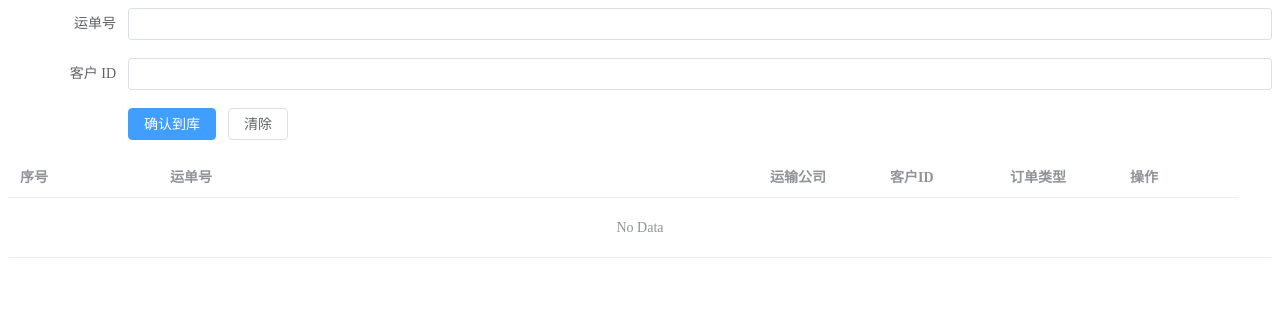
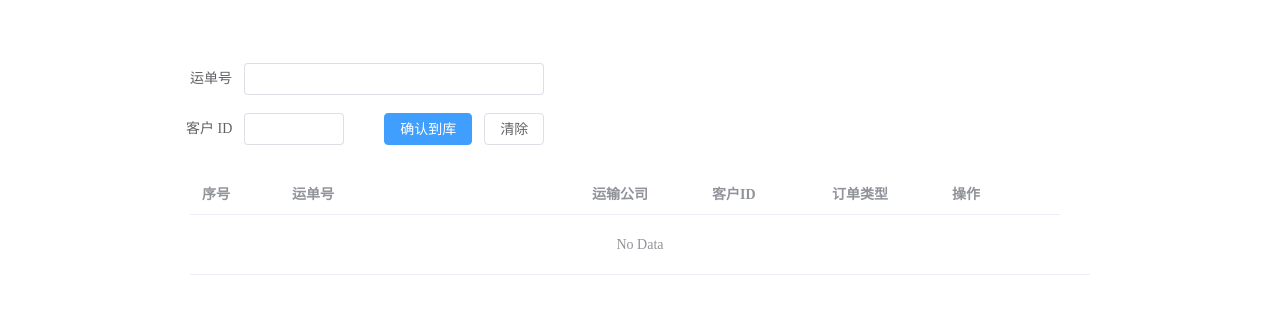
Before and after one commit to sojoongg/eie-houtai, a Vue app: page / in a window 1280 px wide. Shown: the top 314 px of the page. Built offline with nearby package versions, Linux system fonts and the light colour scheme.

Commit message:
css update

```diff
--- a/src/App.vue
+++ b/src/App.vue
@@ -1,32 +1,35 @@
 <template>
   <div class="container">
-    <el-form :model="{ formData }" label-width="120px">
+    <el-form :model="{ formData }" label-width="">
       <el-form-item label="运单号">
-        <el-input v-model="formData.DOrder" />
+        <el-input v-model="formData.DOrder" style="width: 300px" />
 
         <strong v-if="this.errors.length" style="color: red"
           >Please enter a valid Delivery Order</strong
         >
       </el-form-item>
 
-      <el-form-item label="客户 ID">
-        <el-input v-model.trim="formData.customerID" />
+      <el-form-item class="customerID" label="客户 ID">
+        <el-input v-model.trim="formData.customerID" style="width: 100px" />
+        <el-button type="primary" @click="checkForm" style="margin-left: 40px"
+          >确认到库</el-button
+        >
+        <el-button @click="onCancel">清除</el-button>
         <strong v-if="this.errors.length" style="color: red"
           >Please enter a valid Customer ID</strong
         >
       </el-form-item>
+    </el-form>
 
-      <el-form-item>
-        <el-button type="primary" @click="checkForm">确认到库</el-button>
-        <el-button @click="onCancel">清除</el-button>
-      </el-form-item>
-    </el-form>
-  </div>
-
-  <div class="container">
-    <el-table :data="tableData" style="width: 100%">
-      <el-table-column type="index" prop="index" label="序号" width="150" />
-      <el-table-column prop="deliveryOrder" label="运单号" width="600" />
+    <el-table class="table" :data="tableData">
+      <el-table-column
+        fixed="left"
+        type="index"
+        prop="index"
+        label="序号"
+        width="90"
+      />
+      <el-table-column prop="deliveryOrder" label="运单号" width="300" />
       <el-table-column prop="companyName" label="运输公司" width="120" />
       <el-table-column prop="customerID" label="客户ID" width="120" />
       <el-table-column prop="typeOfOrder" label="订单类型" width="120" />
@@ -102,6 +105,18 @@ export default {
       var Amzvalid = AmzDOIsValid.test(DOs) && customerIDResult;
       var Amzvalid2 = AmzDOIsValid.test(DOs);
 
+      // var IsValid =
+      //   DHLvalid ||
+      //   DHLvalid2 ||
+      //   DPDvalid ||
+      //   DPDvalid2 ||
+      //   UPSvalid ||
+      //   UPSvalid2 ||
+      //   Hermesvalid ||
+      //   Hermesvalid2 ||
+      //   Amzvalid ||
+      //   Amzvalid2;
+
       // validate if input field is empty or not
       this.errors = [];
       if (!DOs) {
@@ -121,6 +136,7 @@ export default {
         this.onSubmitToAmz();
       } else {
         console.log("form is invalid");
+        this.IsNotValid();
       }
     },
     onSubmitToDHL() {
@@ -223,6 +239,9 @@ export default {
         });
       }
     },
+    IsNotValid() {
+      this.errors.push("Please enter valid information");
+    },
     onCancel() {
       console.log("reset form item");
       this.formData = {};
@@ -235,3 +254,21 @@ export default {
   },
 };
 </script>
+
+
+<style >
+.container {
+  width: 900px;
+  margin: 5% auto;
+}
+
+.table {
+  margin-top: 30px;
+}
+
+.customerID {
+  padding: 0;
+  justify-content: space-between;
+  margin-left: -4px;
+}
+</style>
```
